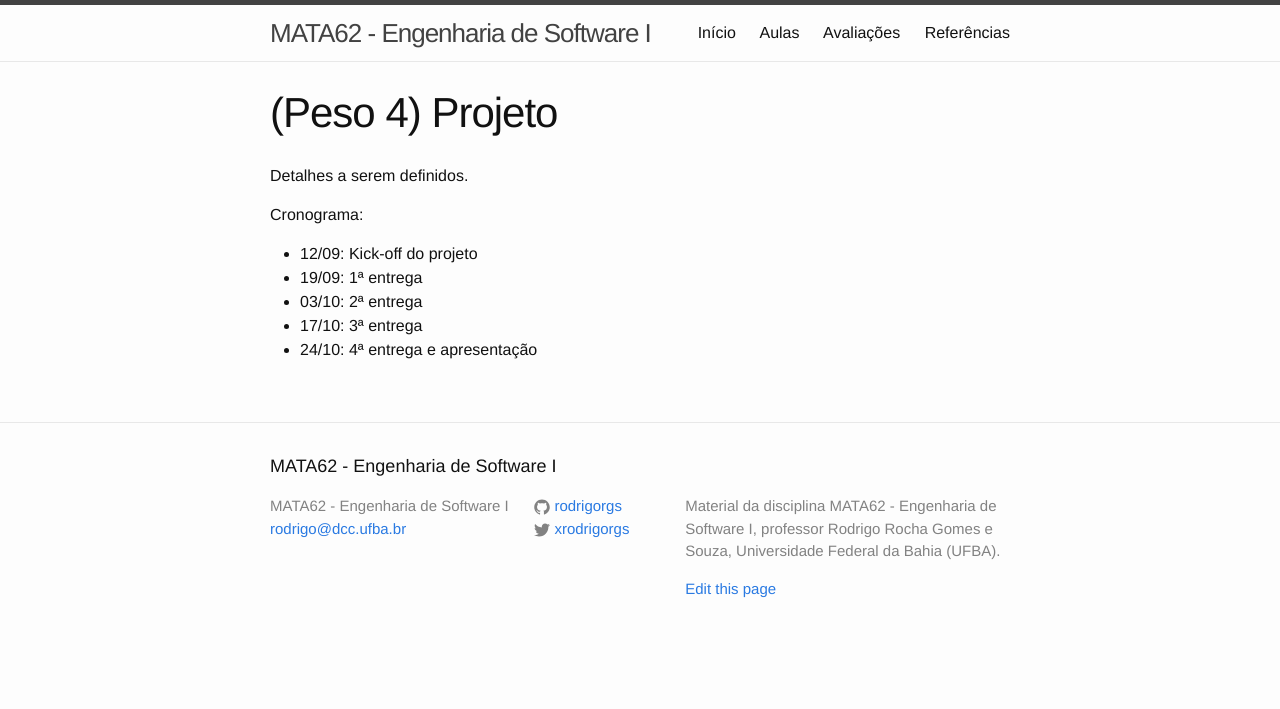
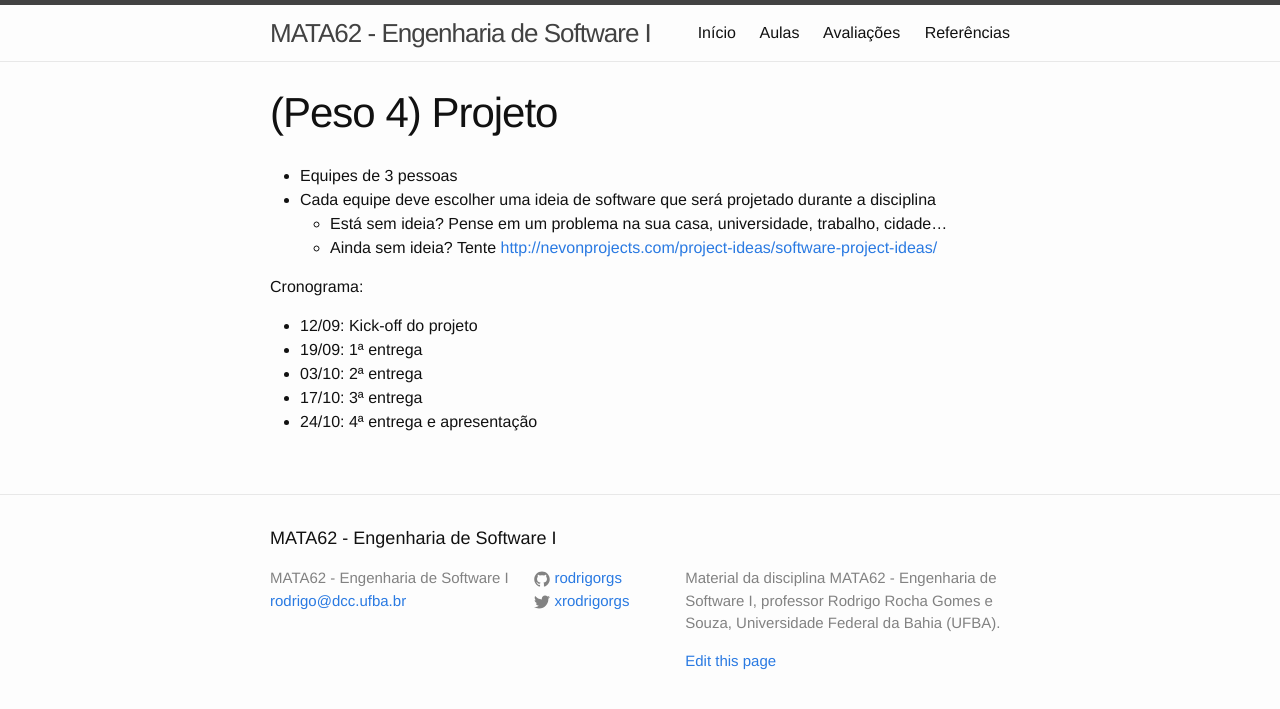
Before and after one commit to rodrigorgs/mata62-20161, a Jekyll site: the page built from ava-projeto.md, in a window 1280 px wide. Shown: the top 709 px of the page. Built offline with Jekyll 4.4.1, drawn with Linux system fonts in a browser that asks for light colours.

Commit message:
Inclui orientações sobre o projeto

```diff
--- a/ava-projeto.md
+++ b/ava-projeto.md
@@ -5,7 +5,10 @@ title: "(Peso 4) Projeto"
 date: 2016-09-19 20:20:00 -0300
 ---
 
-Detalhes a serem definidos.
+- Equipes de 3 pessoas
+- Cada equipe deve escolher uma ideia de software que será projetado durante a disciplina
+  - Está sem ideia? Pense em um problema na sua casa, universidade, trabalho, cidade...
+  - Ainda sem ideia? Tente <http://nevonprojects.com/project-ideas/software-project-ideas/>
 
 Cronograma:
 
```
